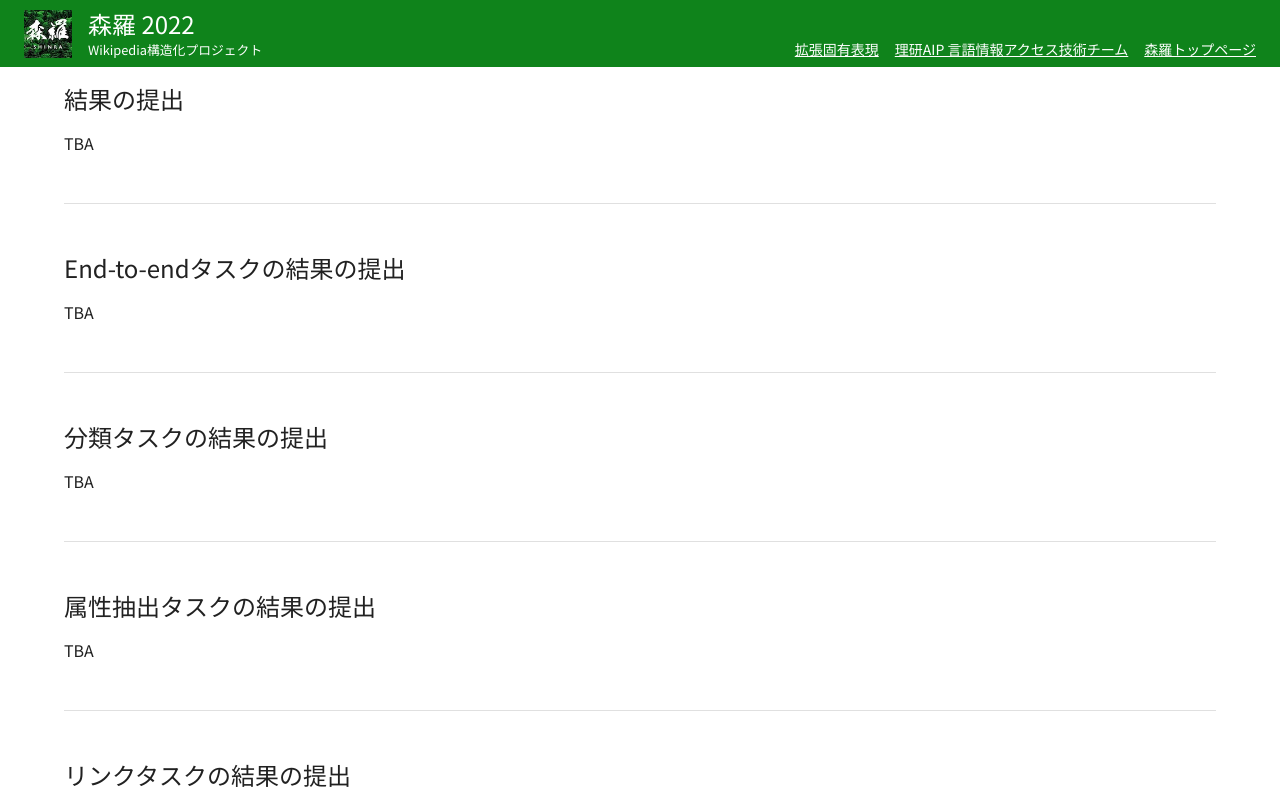
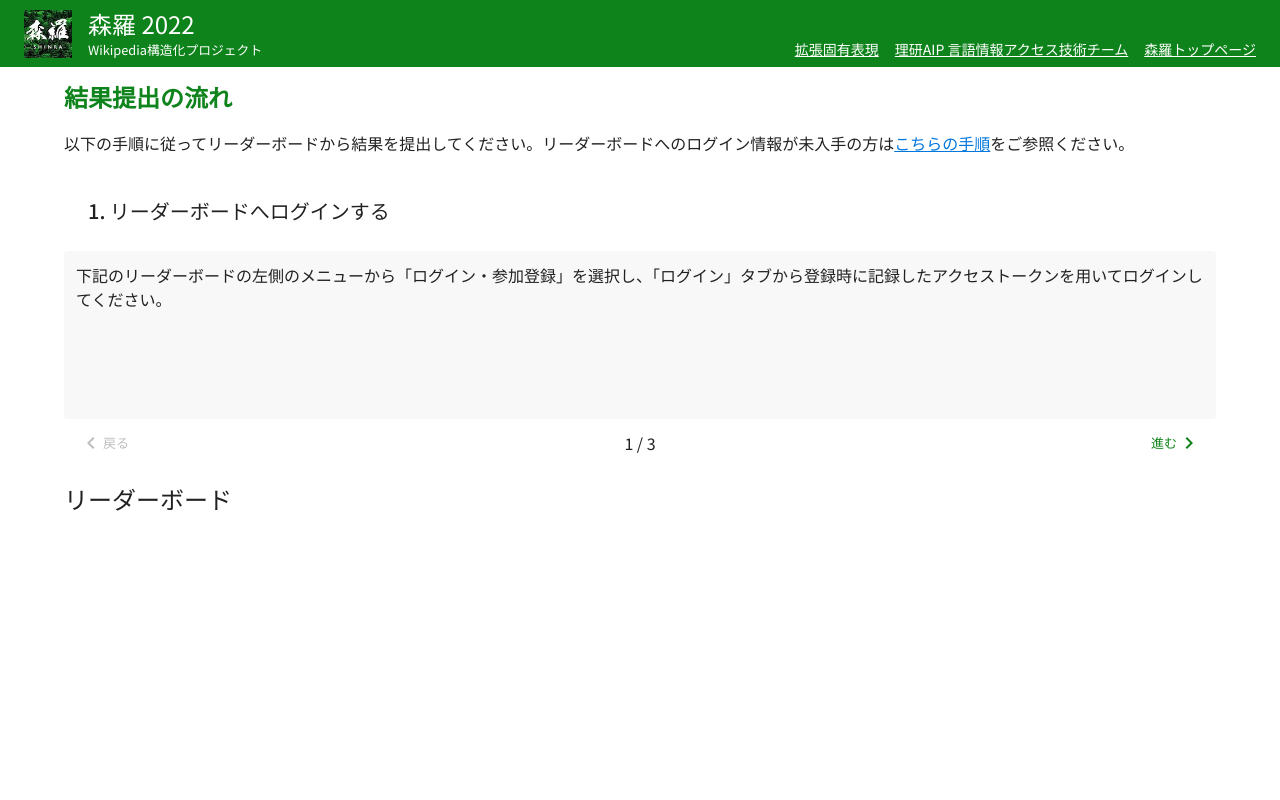
Before and after one commit to besna-institute/udagawa-shinra-project, a Next.js app: page /result-submission in a window 1280 px wide. Shown: the top 800 px of the page. Built offline with nearby package versions, Linux system fonts and the light colour scheme.

Commit message:
Update result-submission

```diff
--- a/components/TextStepper.tsx
+++ b/components/TextStepper.tsx
@@ -59,7 +59,7 @@ export const TextStepper = ({ steps }: Props) => {
   return (
     <div>
       <h3 style={{ padding: "1.5rem" }}>{steps[activeStep].label}</h3>
-      <ContentBox theme="gray" style={{ minHeight: "9rem" }}>
+      <ContentBox theme="gray" style={{ minHeight: "10.5rem" }}>
         {steps[activeStep].description}
       </ContentBox>
       <MobileStepper
--- a/pages/result-submission.tsx
+++ b/pages/result-submission.tsx
@@ -1,5 +1,48 @@
 import type { NextPage } from "next";
 import { Divider, Paper } from "@mui/material";
+import { ContentBox, JoinButton, Step, TextStepper } from "../components";
+import Link from "next/link";
+
+const steps: Step[] = [
+  {
+    label: "1. リーダーボードへログインする",
+    description: (
+      <>
+        <p>
+          下記のリーダーボードの左側のメニューから「ログイン・参加登録」を選択し、「ログイン」タブから登録時に記録したアクセストークンを用いてログインしてください。
+        </p>
+      </>
+    ),
+  },
+  {
+    label: "2. 実行結果を投稿する",
+    description: (
+      <>
+        <p>
+          下記のリーダーボードの左側のメニューから参加されるタスクを選択し、「新規投稿」というタブを選択し、必要事項を入力して投稿してください。
+          <br />
+          投稿の更新は24時間で３回まで可能です。
+        </p>
+        <p>投稿後はチームのすべての投稿の採点結果が表示されます。</p>
+        <p>
+          採点エラー時は、「More...」下の矢印を押下し、エラー内容を確認してください。
+        </p>
+      </>
+    ),
+  },
+  {
+    label: "3. 結果の投稿は完了！",
+    description: (
+      <>
+        <p>
+          下記のリーダーボードの左側のメニューから参加されるタスクを選択し、「サブタスク」というタブを選択すると各チームのスコアを確認できます。
+          <br />
+          結果提出の回数に関わらず、各チームの最高スコアだけが表示されます。
+        </p>
+      </>
+    ),
+  },
+];
 
 const ResultSubmission: NextPage = () => {
   return (
@@ -8,74 +51,40 @@ const ResultSubmission: NextPage = () => {
       sx={{
         display: "grid",
         gridTemplateColumns: "repeat(1, minmax(0, 1fr))",
-        gridGap: "3rem",
+        gridGap: "1rem",
         gridTemplateAreas: `
-          "result-submission"
-          "divider1"
-          "end-to-end-task"
-          "divider2"
-          "classification-task"
-          "divider3"
-          "attribute-extraction-task"
-          "divider4"
-          "link-task"
-          "divider5"
-          "faq"
+          "result-submission-flow"
+          "stepper"
+          "leaderboard"
         `,
       }}
     >
-      <Divider sx={{ gridArea: "divider1" }} />
-      <Divider sx={{ gridArea: "divider2" }} />
-      <Divider sx={{ gridArea: "divider3" }} />
-      <Divider sx={{ gridArea: "divider4" }} />
-      <Divider sx={{ gridArea: "divider5" }} />
+      <ContentBox
+        style={{
+          gridArea: "result-submission-flow",
+        }}
+        theme="white"
+      >
+        <h2 id="result-submission-flow">結果提出の流れ</h2>
+        <p>
+          以下の手順に従ってリーダーボードから結果を提出してください。リーダーボードへのログイン情報が未入手の方は
+          <Link href="/join">こちらの手順</Link>
+          をご参照ください。
+        </p>
+      </ContentBox>
       <div
         style={{
-          gridArea: "result-submission",
+          gridArea: "stepper",
         }}
       >
-        <h2 id="result-submission">結果の提出</h2>
-        <p>TBA</p>
+        <TextStepper steps={steps} />
       </div>
       <div
         style={{
-          gridArea: "end-to-end-task",
+          gridArea: "leaderboard",
         }}
       >
-        <h2 id="end-to-end-task">End-to-endタスクの結果の提出</h2>
-        <p>TBA</p>
-      </div>
-      <div
-        style={{
-          gridArea: "classification-task",
-        }}
-      >
-        <h2 id="classification-task">分類タスクの結果の提出</h2>
-        <p>TBA</p>
-      </div>
-      <div
-        style={{
-          gridArea: "attribute-extraction-task",
-        }}
-      >
-        <h2 id="attribute-extraction-task">属性抽出タスクの結果の提出</h2>
-        <p>TBA</p>
-      </div>
-      <div
-        style={{
-          gridArea: "link-task",
-        }}
-      >
-        <h2 id="link-task">リンクタスクの結果の提出</h2>
-        <p>TBA</p>
-      </div>
-      <div
-        style={{
-          gridArea: "faq",
-        }}
-      >
-        <h2 id="faq">結果の提出についてのFAQ</h2>
-        <p>TBA</p>
+        <h2>リーダーボード</h2>
       </div>
     </Paper>
   );
```
